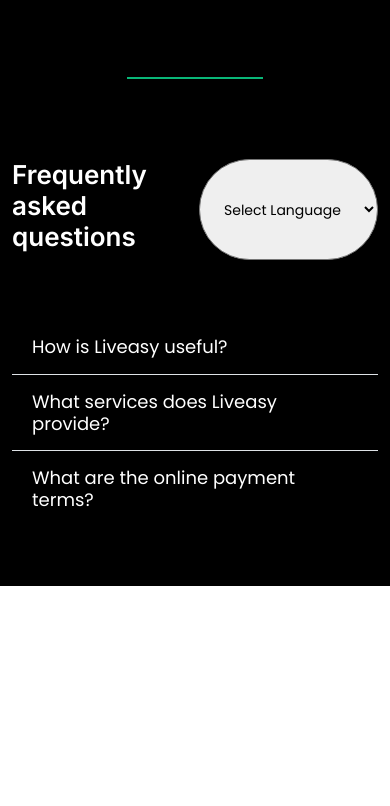
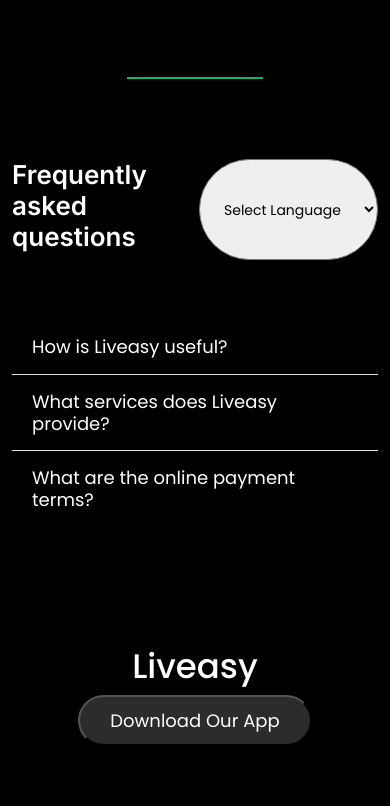
Before and after one commit to devmhimran/liveasy-task, a plain HTML site: page index.html in a window 390 px wide. Shown: the part 9447-10253 px from the top of the page. Before the commit the page ends 10033 px from the top, so only its background shows below. Drawn offline with nearby package versions, Linux system fonts and the light colour scheme.

Commit message:
Added Download App Section

```diff
--- a/assets/css/style.css
+++ b/assets/css/style.css
@@ -587,7 +587,29 @@
     padding: 10px 50px;
     border-radius: 60px;
 }
-
+.live__asy__download__app{
+    background-color: #000;
+    padding: 60px 0;
+}
+.live__asy__download__app__main{
+    display: flex;
+}
+.live__asy__download__app__heading{
+    font-size: 54px;
+    color: #fff;
+}
+.live__asy__download__app__button{
+    padding: 20px 60px;
+    border-radius: 32px;
+    font-size: 26px;
+    background-color: rgba(217, 217, 217, 0.2);
+    color: #fff;
+    margin-left: 50px;
+}
+.live__asy__download__app__button:hover{
+    background-color: rgba(217, 217, 217, 0.3);
+    color: #fff;
+}
 @media only screen and (max-width: 600px) {
     .navbar__item {
         display: none;
@@ -820,4 +842,22 @@
     .accordion-header {
         font-size: 18px;
     }
+    .live__asy__download__app{
+        background-color: #000;
+        padding: 60px 0;
+    }
+    .live__asy__download__app__main{
+        display: block;
+        text-align: center;
+    }
+    .live__asy__download__app__heading{
+        font-size: 34px;
+        color: #fff;
+    }
+    .live__asy__download__app__button{
+        padding: 10px 30px;
+        border-radius: 32px;
+        font-size: 18px;
+        margin-left: 0;
+    }
 }
--- a/index.html
+++ b/index.html
@@ -23,7 +23,9 @@
             <div class="navbar__main">
                 <div class="nav__logo">
                     <!-- <img src="" alt=""> -->
-                    <a href="/"><h2>Liveasy</h2></a>
+                    <a href="/">
+                        <h2>Liveasy</h2>
+                    </a>
                 </div>
 
                 <div class="navbar__item">
@@ -380,7 +382,7 @@
                             <option value="1">English</option>
                             <option value="2">Hindi</option>
                             <option value="2">Arabic</option>
-                          </select>
+                        </select>
                     </div>
                     <div class="accordion accordion-flush" id="accordionFlushExample">
                         <div class="accordion-item">
@@ -435,6 +437,12 @@
                 </div>
             </div>
         </section>
+        <div class="live__asy__download__app">
+            <div class="container live__asy__download__app__main">
+                <h2 class="live__asy__download__app__heading">Liveasy</h2>
+                <button class="live__asy__download__app__button">Download Our App </button>
+            </div>
+        </div>
     </div>
 
     <script src="./assets/js/main.js"></script>
```
